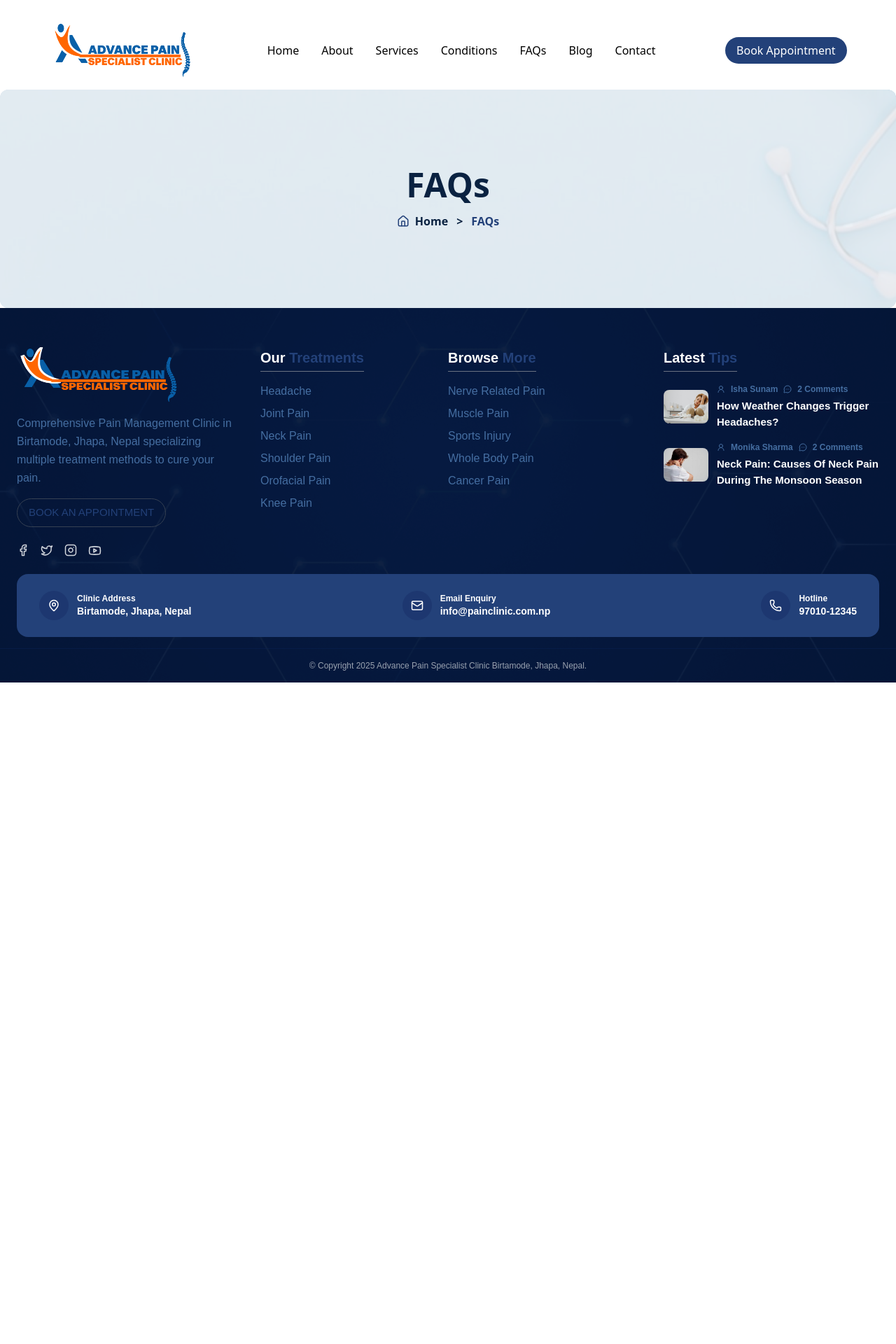
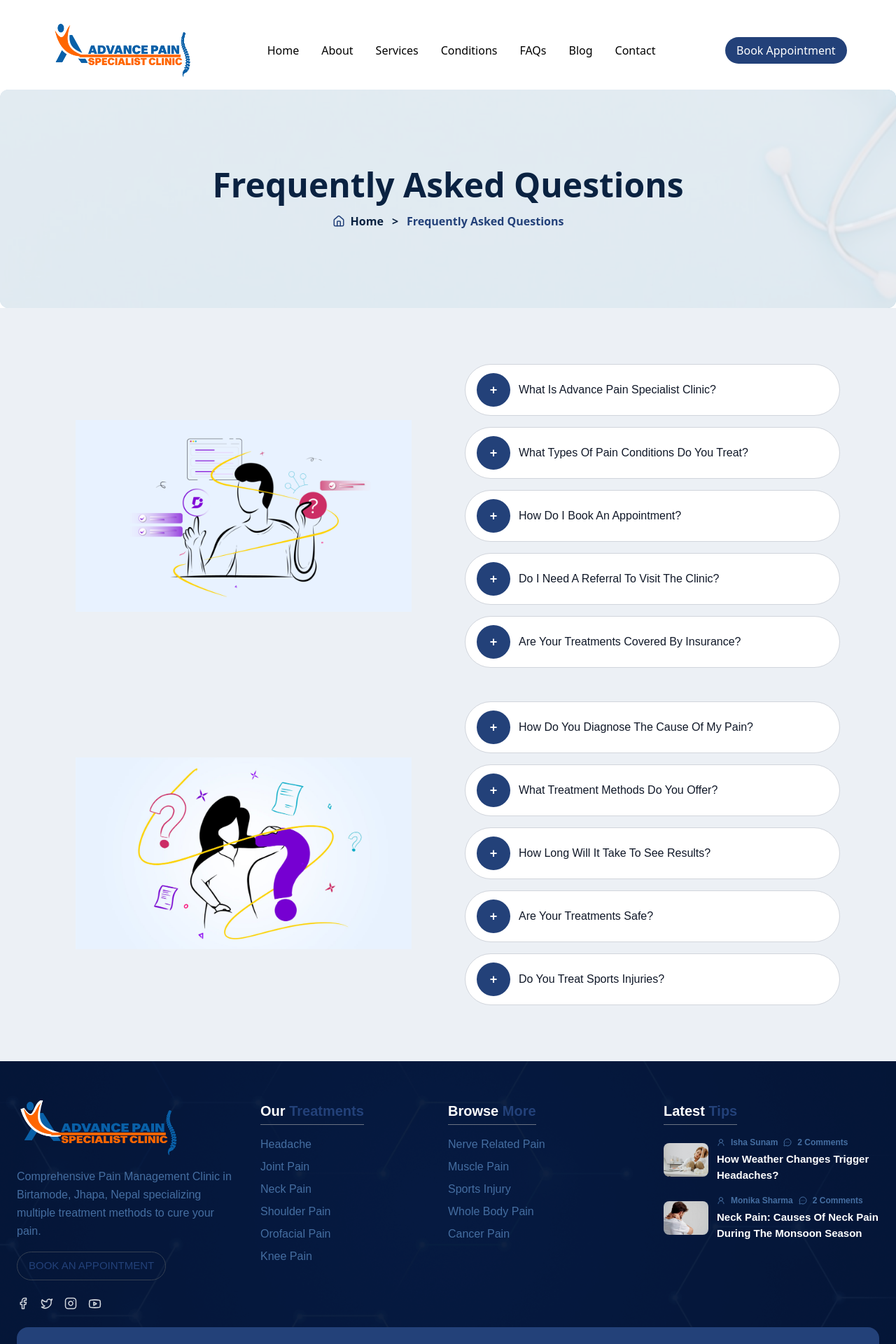
Before and after one commit to SRIYOGconsulting/painclinic.com.np, a React (Vite) app: page /faqs in a window 1280 px wide. Shown: the top 1920 px of the page at 70% size. Before the commit the page ends 975 px from the top, so only its background shows below. Built offline with nearby package versions, Linux system fonts and the light colour scheme.

Commit message:
Created FAQs page and ScrollToTop component, enhanced Breadcrumb component, added links to footer

```diff
--- a/src/App.jsx
+++ b/src/App.jsx
@@ -6,11 +6,13 @@ import { Outlet } from 'react-router-dom'
 import Header from './Components/Header'
 import Footer from './Components/Footer'
 import Breadcrumbs from './Components/BreadCrumbs'
+import ScrollToTop from './Components/ScrollToTop'
 
 function App() {
 
   return (
     <div>
+      <ScrollToTop/>
       <Header/>
       <Breadcrumbs/>
       <Outlet />
--- a/src/Components/BreadCrumbs.jsx
+++ b/src/Components/BreadCrumbs.jsx
@@ -19,19 +19,22 @@ const Breadcrumbs = () => {
     pharmacy: "Pharmacy",
     physiotherapy: "Physiotherapy",
     conditions: "Conditions",
-    faqs: "FAQs",
+    faqs: "Frequently Asked Questions",
     blog: "Blog",
     appointment: "Book Appointment",
     "puspak-message": "Message from Dr. Puspak Regmi",
-    headache: "How Weather Changes Trigger Headaches: Causes and Solutions",
-    jointpain:"Joint Care: How to Protect Your Joints",
+    "what-is-headache": "How Weather Changes Trigger Headaches: Causes and Solutions",
+    "what-is-joint-pain":"Joint Care: How to Protect Your Joints",
+    "what-is-neck-pain":"Neck Pain: Causes of neck pain during the monsoon season",
+    "what-is-shoulder-pain":"Shoulder Pain and Cold Weather: Understanding the Connection",
+    "what-is-orofacial-pain":"The Winter Chill and Orofacial Pain: Causes and Care",
+    "what-is-knee-pain": "Winter and Knee Pain: Why It Happens and What You Can Do",
   };
 
   const formatName = (name) => {
     if (pageTitleMap[name.toLowerCase()]) {
       return pageTitleMap[name.toLowerCase()];
     }
-
     return name
       .replace(/([a-z])([A-Z])/g, "$1 $2")
       .replace(/-/g, " ")
@@ -40,27 +43,25 @@ const Breadcrumbs = () => {
 
   return (
     <section
-  className="relative sm:py-24 md:py-28 mx-auto rounded-xl"
+      className="relative sm:py-20 md:py-28 mx-auto rounded-xl px-4 sm:px-6 md:px-8"
       style={{
         backgroundImage: `url(${breadcrumb})`,
         backgroundSize: "cover",
         backgroundPosition: "center",
-    maxWidth: '1500px', // limit max width for floating effect
+        maxWidth: '1500px',
       }}
     >
+      {/* Overlay */}
+      <div className="absolute inset-0 bg-[#ecf0f5cc] rounded-xl"></div>
 
-      {/* Overlay */}
-      <div
-        className="absolute inset-0 bg-[#ecf0f5cc] rounded-xl"
-      ></div>
-      <div className="relative max-w-6xl mx-auto px-4 sm:px-6 md:px-8 flex flex-col items-center">
+      <div className="relative max-w-6xl mx-auto flex flex-col items-center text-center">
         {/* Page Title */}
-        <p className="text-[#0A2241] text-center sm:text-left text-4xl sm:text-5xl font-bold mb-4">
+        <p className="text-[#0A2241] text-2xl sm:text-3xl md:text-4xl lg:text-5xl font-bold mb-4 break-words">
           {formatName(pathnames[pathnames.length - 1])}
         </p>
 
         {/* Breadcrumb navigation */}
-        <nav className="text-[#0A2241] flex flex-wrap gap-2 items-center font-semibold text-sm sm:text-base">
+        <nav className="text-[#0A2241] flex flex-wrap justify-center gap-2 items-center font-semibold text-xs sm:text-sm md:text-base">
           <House className="text-[#234179]" size={18} />
           <Link to="/" className="hover:underline hover:text-gray-900">
             Home
@@ -70,11 +71,16 @@ const Breadcrumbs = () => {
             const isLast = index === pathnames.length - 1;
             return (
               <React.Fragment key={to}>
-                <span className="mx-1">{">"}</span>
+                <span className="mx-1 text-xs sm:text-sm md:text-base">{">"}</span>
                 {isLast ? (
-                  <span className="text-[#234179]">{formatName(value)}</span>
+                  <span className="text-[#234179] text-xs sm:text-sm md:text-base break-words">
+                    {formatName(value)}
+                  </span>
                 ) : (
-                  <Link to={to} className="hover:underline hover:text-gray-900">
+                  <Link
+                    to={to}
+                    className="hover:underline hover:text-gray-900 text-xs sm:text-sm md:text-base break-words"
+                  >
                     {formatName(value)}
                   </Link>
                 )}
--- a/src/Components/Footer.jsx
+++ b/src/Components/Footer.jsx
@@ -1,4 +1,5 @@
 import React from "react";
+import { Link } from "react-router-dom";
 import logo from "../assets/images/pain-clinic-logo.png";
 import footerBg from "../assets/images/footer-bg.png";
 import headache from "../assets/images/headache-pain.jpg";
@@ -62,12 +63,12 @@ const Footer = () => {
               Our <span className="text-[#234179]">Treatments</span>
             </h3>
             <ul className="space-y-2 text-[#456EA1] text-[16px]">
-              <li>Headache</li>
-              <li>Joint Pain</li>
-              <li>Neck Pain</li>
-              <li>Shoulder Pain</li>
-              <li>Orofacial Pain</li>
-              <li>Knee Pain</li>
+              <li className="hover:underline"><Link to="/what-is-headache">Headache</Link></li>
+              <li className="hover:underline"><Link to="/what-is-joint-pain">Joint Pain</Link></li>
+              <li className="hover:underline"><Link to="/what-is-neck-pain">Neck Pain</Link></li>
+              <li className="hover:underline"><Link to="/what-is-shoulder-pain">Shoulder Pain</Link></li>
+              <li className="hover:underline"><Link to="/what-is-orofacial-pain">Orofacial Pain</Link></li>
+              <li className="hover:underline"><Link to="/what-is-knee-pain">Knee Pain</Link></li>
             </ul>
           </div>
 
@@ -77,11 +78,11 @@ const Footer = () => {
               Browse <span className="text-[#234179]">More</span>
             </h3>
             <ul className="space-y-2 text-[#456EA1] text-[16px]">
-              <li>Nerve Related Pain</li>
-              <li>Muscle Pain</li>
-              <li>Sports Injury</li>
-              <li>Whole Body Pain</li>
-              <li>Cancer Pain</li>
+              <li className="hover:underline">Nerve Related Pain</li>
+              <li className="hover:underline">Muscle Pain</li>
+              <li className="hover:underline">Sports Injury</li>
+              <li className="hover:underline">Whole Body Pain</li>
+              <li className="hover:underline">Cancer Pain</li>
             </ul>
           </div>
 
--- /dev/null
+++ b/src/Components/ScrollToTop.jsx
@@ -0,0 +1,15 @@
+import { useEffect } from 'react';
+import { useLocation } from 'react-router-dom';
+
+const ScrollToTop = () => {
+  const { pathname } = useLocation();
+
+  useEffect(() => {
+    // Scroll to top on every route change
+    window.scrollTo(0, 0);
+  }, [pathname]);
+
+  return null; // no UI
+};
+
+export default ScrollToTop;
--- a/src/Pages/FAQs.jsx
+++ b/src/Pages/FAQs.jsx
@@ -1,11 +1,122 @@
-import React from 'react'
+import React, { useState } from 'react';
+import faq1 from '../assets/images/Faq1.png';
+import faq2 from '../assets/images/faq2.jpg';
+
+const faqDataTop = [
+  {
+    question: 'What Is Advance Pain Specialist Clinic?',
+    answer: 'Advance Pain Specialist Clinic is a dedicated medical center in Birtamode, Jhapa, specializing in the diagnosis and treatment of various types of acute and chronic pain.',
+  },
+  {
+    question: 'What Types Of Pain Conditions Do You Treat?',
+    answer: 'We provide expert care for Headaches , Joint pain, Neck pain, Shoulder pain, Orofacial pain, Back pain, including disc prolapse (slipped disc), Knee pain, Ankle pain, Nerve-related pain, Muscle pain, Fibromyalgia, Sports injuries, Whole body pain and Cancer pain.',
+  },
+  {
+    question: 'How Do I Book An Appointment?',
+    answer: 'You can call us directly at our clinics phone number or visit us at our location in Birtamode, Jhapa. Online booking options are also available through our website.',
+  },
+  {
+    question: 'Do I Need A Referral To Visit The Clinic?',
+    answer: 'No, a referral is not required. You can visit us directly for consultation and treatment.',
+  },
+  {
+    question: 'Are Your Treatments Covered By Insurance?',
+    answer: 'Please contact us to check if your insurance provider covers pain management services. We can assist with documentation for claims.',
+  },
+];
+
+const faqDataBottom = [
+  {
+    question: 'How Do You Diagnose The Cause Of My Pain?',
+    answer: 'Our specialists use a combination of medical history, physical examination, and advanced diagnostic tools such as X-rays, MRIs, and nerve studies to pinpoint the root cause of your pain.',
+  },
+  {
+    question: 'What Treatment Methods Do You Offer?',
+    answer: 'We provide a range of treatments including, Medications, Physiotherapy, Pain-relief injections, Nerve blocks, Advanced interventional procedures, Lifestyle modification and counseling.',
+  },
+  {
+    question: 'How Long Will It Take To See Results?',
+    answer: 'The time for improvement depends on the type and severity of your pain. Many patients experience relief after a few sessions, while chronic conditions may require long-term management.',
+  },
+  {
+    question: 'Are Your Treatments Safe?',
+    answer: 'Yes, all treatments at our clinic are evidence-based and performed by experienced specialists. Patient safety and comfort are our top priorities.',
+  },
+  {
+    question: 'Do You Treat Sports Injuries?',
+    answer: 'Yes, we specialize in treating sports-related injuries, helping athletes recover faster and regain strength and mobility.',
+  },
+];
+
+const FAQItem = ({ question, answer, isOpen, onToggle }) => {
+  return (
+    <div className='font-[sans-serif]'>
+      <button
+        onClick={onToggle}
+        className="flex items-center w-full bg-white border border-gray-300 rounded-full px-4 py-3 focus:outline-none"
+        aria-expanded={isOpen}
+      >
+        {/* Icon and question text side by side with no gap */}
+        <span className="flex items-center justify-center w-12 h-12 bg-[#234179] rounded-full text-white font-bold text-lg select-none">
+          {isOpen ? '−' : '+'}
+        </span>
+        <span className="text-[16px] text-gray-900 ml-0 pl-3">
+          {question}
+        </span>
+      </button>
+      {isOpen && answer && (
+        <p className="mt-2 ml-14 text-[16px] text-gray-500">{answer}</p>
+      )}
+    </div>
+  );
+};
 
 const FAQs = () => {
+  // State to track which question is open for each section (store the index)
+  const [openTopIndex, setOpenTopIndex] = useState(null);
+  const [openBottomIndex, setOpenBottomIndex] = useState(null);
+
   return (
-    <div>
+    <div className="bg-[#ECF0F5] min-h-screen w-full p-20 font-sans">
+      <div className="max-w-6xl mx-auto grid grid-cols-1 md:grid-cols-2 gap-12">
+        {/* Top Left Image */}
+        <div className="flex justify-center items-center">
+          <img src={faq1} alt="faq1" className="max-w-[480px]" />
+        </div>
 
+        {/* Top Right FAQs */}
+        <div className="flex flex-col space-y-4">
+          {faqDataTop.map(({ question, answer }, i) => (
+            <FAQItem
+              key={i}
+              question={question}
+              answer={answer}
+              isOpen={openTopIndex === i}
+              onToggle={() => setOpenTopIndex(openTopIndex === i ? null : i)}
+            />
+          ))}
+        </div>
+
+        {/* Bottom Left Image */}
+        <div className="flex justify-center items-center">
+          <img src={faq2} alt="faq2" className="max-w-[480px]" />
+        </div>
+
+        {/* Bottom Right FAQs */}
+        <div className="flex flex-col space-y-4">
+          {faqDataBottom.map(({ question, answer }, i) => (
+            <FAQItem
+              key={i}
+              question={question}
+              answer={answer}
+              isOpen={openBottomIndex === i}
+              onToggle={() => setOpenBottomIndex(openBottomIndex === i ? null : i)}
+            />
+          ))}
+        </div>
+      </div>
     </div>
-  )
-}
+  );
+};
 
-export default FAQs
+export default FAQs;
```
Also changed, not shown: src/main.jsx (+6 -6 lines), src/assets/images/Faq1.png (added), src/assets/images/faq2.jpg (added). Lines whose indentation alone changed are shown as unchanged.
